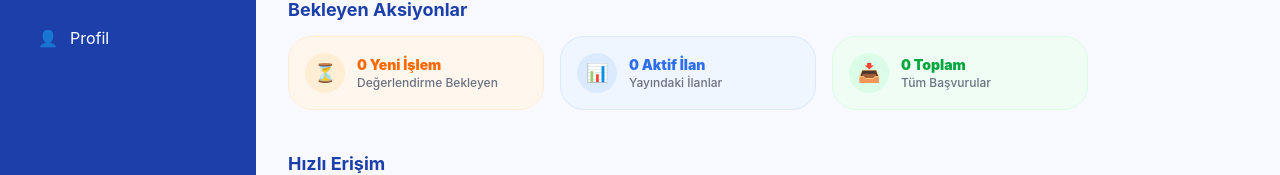
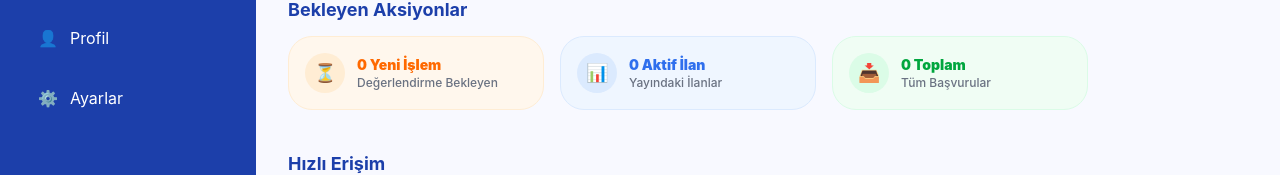
Before and after one commit to Elofoloji8/InternshipManagement_Web, a Next.js app: page /sirket in a window 1280 px wide. Shown: the part 324-499 px from the top of the page. Built offline with nearby package versions, Linux system fonts and the light colour scheme; no server answers.

Commit message:
Şirket sidebar eklendi

```diff
--- a/src/components/SidebarSirket.tsx
+++ b/src/components/SidebarSirket.tsx
@@ -11,6 +11,7 @@ export default function SidebarSirket() {
     { name: "Yeni İlan", href: "/sirket/ilan-ekle", icon: "➕" },
     { name: "Başvurular", href: "/sirket/basvurular", icon: "📥" },
     { name: "Profil", href: "/sirket/profil", icon: "👤" },
+    { name: "Ayarlar", href: "/sirket/ayarlar", icon: "⚙️" },
   ];
 
   return (
```
